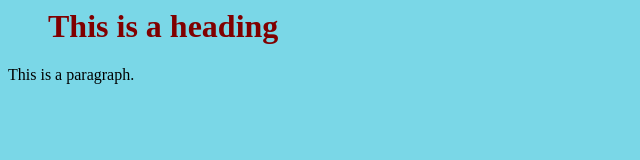
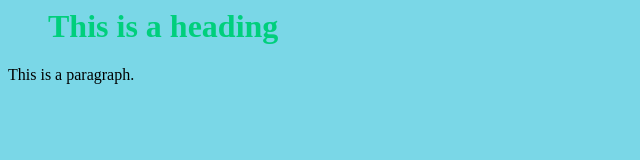
Before and after one commit to sayantanc1112/Mern-Stack-Containerised-Bootcamp, a plain HTML site: page CSS/external_css.html in a window 1280 px wide. Shown: the whole page, without its empty margins (0-640 px from the left). Drawn offline with Linux system fonts and the light colour scheme.

Commit message:
sample vscode commit

```diff
--- a/CSS/style.css
+++ b/CSS/style.css
@@ -2,6 +2,6 @@ body {
          background-color: rgb(122, 215, 231);
       }
 h1 {
-         color: maroon;
+         color: #00cf7c;
          margin-left: 40px;
    }
```
